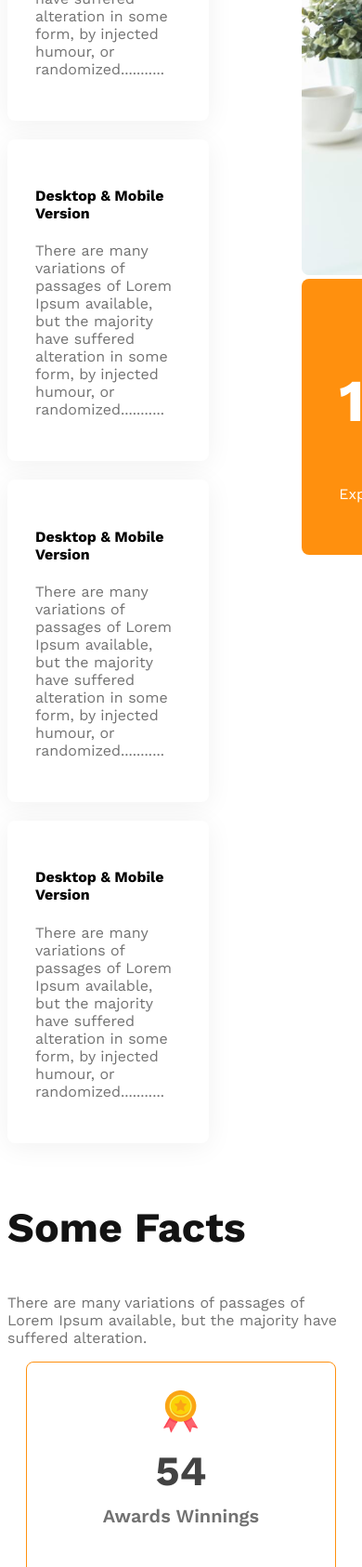
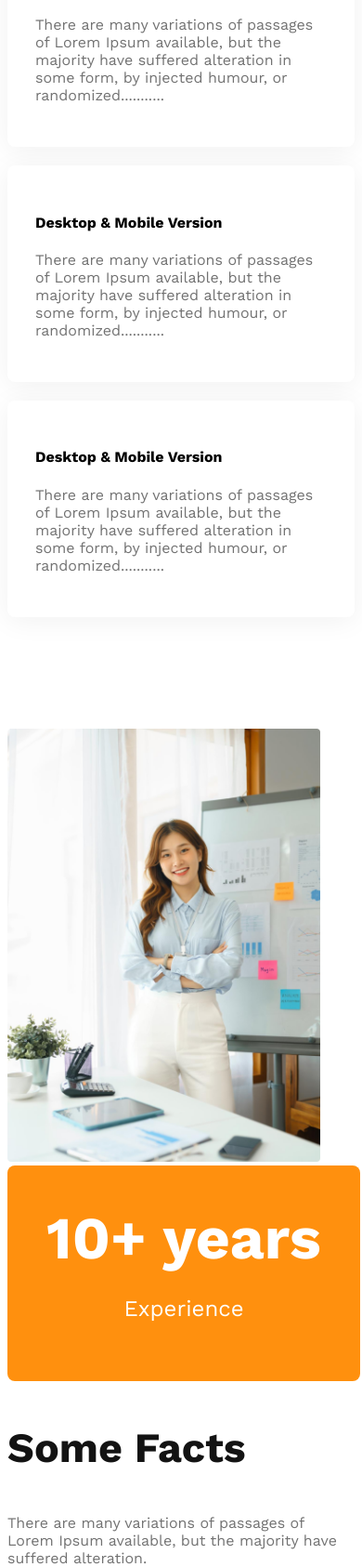
Before and after one commit to Sadik555/g3-architects-website, a plain HTML site: page index.html in a window 390 px wide. Shown: the part 4124-5810 px from the top of the page at 93% size. Drawn offline with nearby package versions, Linux system fonts and the light colour scheme.

Commit message:
make the features section resposnvie

```diff
--- a/architect.css
+++ b/architect.css
@@ -124,17 +124,28 @@ main {
     background: #FFF;
     box-shadow: 0px 4px 30px 0px rgba(0, 0, 0, 0.06);
 }
+.feature-img img{
+    height: 90%;
+    margin-left: 90px;
+}
 
  .ten-years-badge{
     border-radius: 8px;
     background: #FF900E;
     color: #FFF;
-    width: 342px;
+    width: 340px;
     padding: 40px;
+    text-align: center;
+    position: relative;
+    bottom: 100px;
 }
 
 .ten-years-badge h2{
     font-size: 4rem;
+    margin: 0;
+}
+.ten-years-badge p{
+    font-size: 1.5rem;
 }
 
 /* facts section */
@@ -185,11 +196,21 @@ main {
         padding: 20px;
     }
     nav,
-    .teams-container,
+    .teams-container, .features,
     .facts-card-container,
     .sponsors-img-container
     {
         flex-direction: column;
+    }
+
+    .feature-img img{
+        width: 90%;
+        margin-left: 0;
+    }
+
+    .ten-years-badge{
+        position: static;
+        max-width: 300px;
     }
 
     .teams-img-container{
@@ -210,7 +231,7 @@ main {
         padding: 50px;
     }
     nav,
-    .teams-container,
+    .teams-container,  .features,
     .sponsors-img-container {
         flex-direction: column;
     }
```
